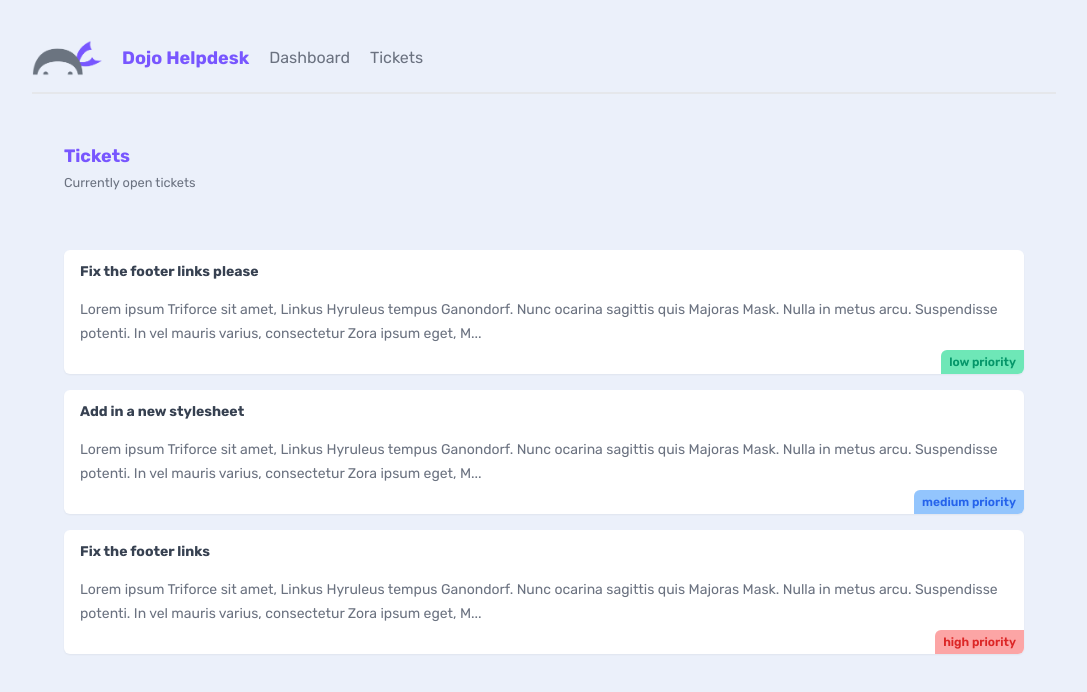
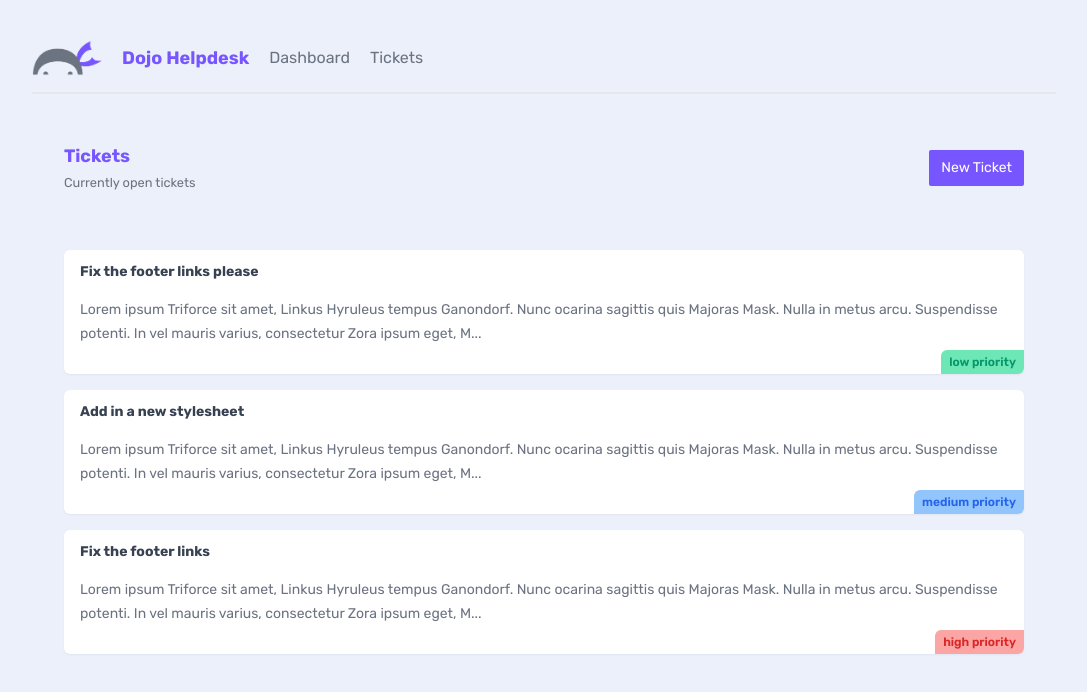
Before and after one commit to Eynvaav/dojo-helpdesk, a Next.js app: page /tickets in a window 1280 px wide. Shown: the top 692 px of the page, without its empty margins (96-1183 px from the left). Built offline with nearby package versions, Linux system fonts and the light colour scheme; data requests are answered from the project's data file.

Commit message:
add button for new ticket

```diff
--- a/app/tickets/page.jsx
+++ b/app/tickets/page.jsx
@@ -1,6 +1,7 @@
 import { Suspense } from 'react';
 import TicketList from './TicketList';
 import Loading from '../loading';
+import Link from 'next/link';
 
 export default function Tickets() {
 	return (
@@ -12,6 +13,11 @@ export default function Tickets() {
 						<small>Currently open tickets</small>
 					</p>
 				</div>
+				<Link
+					href='/tickets/create'
+					className='ml-auto'>
+					<button className='btn-primary'>New Ticket</button>
+				</Link>
 			</nav>
 			<Suspense fallback={<Loading />}>
 				<TicketList />
```
